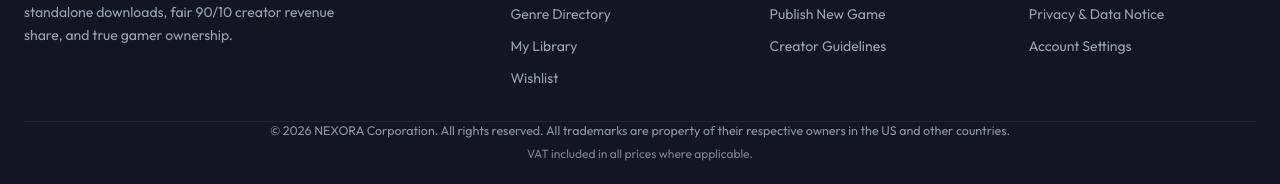
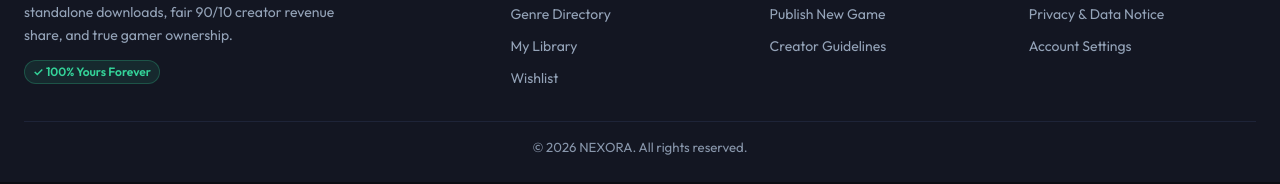
Before and after one commit to Greenteaguyz/NEXORA, an Angular app: page /catalog in a window 1280 px wide. Shown: the part 1774-1958 px from the top of the page. Built offline with nearby package versions, Linux system fonts and the light colour scheme.

Commit message:
Revert "feat(footer): replace green pill with standard legal copyright and VAT disclaimer"
This reverts commit 961cdb494a1d555203250e6b6b062d8c704f4c7c.

```diff
--- a/src/app/layout/footer/footer.component.css
+++ b/src/app/layout/footer/footer.component.css
@@ -75,34 +75,26 @@
 .footer-bottom {
   max-width: 1320px;
   margin: 0 auto;
-  padding-top: var(--space-5);
+  padding-top: var(--space-4);
   border-top: 1px solid var(--border-card);
   display: flex;
   justify-content: center;
   align-items: center;
-  text-align: center;
+  color: var(--text-muted);
+  font-size: 0.825rem;
 }
 
-.copyright-legal-block {
-  display: flex;
-  flex-direction: column;
+.badge-drm {
+  display: inline-flex;
   align-items: center;
-  gap: 4px;
-  max-width: 780px;
-}
-
-.legal-text {
-  font-size: 0.78rem;
-  color: var(--text-muted);
-  line-height: 1.5;
-  margin: 0;
-}
-
-.legal-subtext {
+  gap: 6px;
+  background-color: rgba(52, 211, 153, 0.1);
+  color: var(--emerald-400);
+  border: 1px solid rgba(52, 211, 153, 0.25);
+  padding: 2px 8px;
+  border-radius: var(--radius-full);
   font-size: 0.75rem;
-  color: var(--text-muted);
-  opacity: 0.85;
-  margin: 0;
+  font-weight: 600;
 }
 
 @media (max-width: 768px) {
--- a/src/app/layout/footer/footer.component.html
+++ b/src/app/layout/footer/footer.component.html
@@ -8,6 +8,9 @@
       <p class="brand-desc">
         Modern cyberpunk & indie game distribution. Direct standalone downloads, fair 90/10 creator revenue share, and true gamer ownership.
       </p>
+      <div>
+        <span class="badge-drm">✓ 100% Yours Forever</span>
+      </div>
     </div>
 
     <div class="footer-column">
@@ -40,13 +43,6 @@
   </div>
 
   <div class="footer-bottom">
-    <div class="copyright-legal-block">
-      <p class="legal-text">
-        © 2026 NEXORA Corporation. All rights reserved. All trademarks are property of their respective owners in the US and other countries.
-      </p>
-      <p class="legal-subtext">
-        VAT included in all prices where applicable.
-      </p>
-    </div>
+    <div class="copyright-text">© 2026 NEXORA. All rights reserved.</div>
   </div>
 </footer>
```
